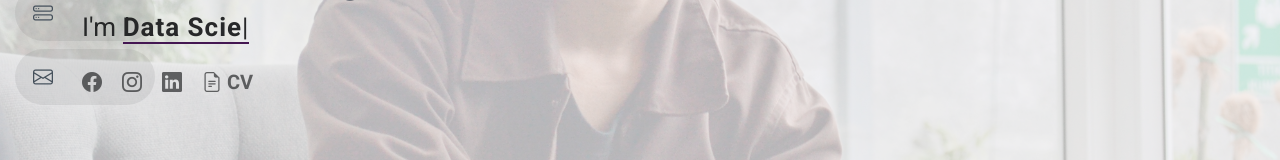
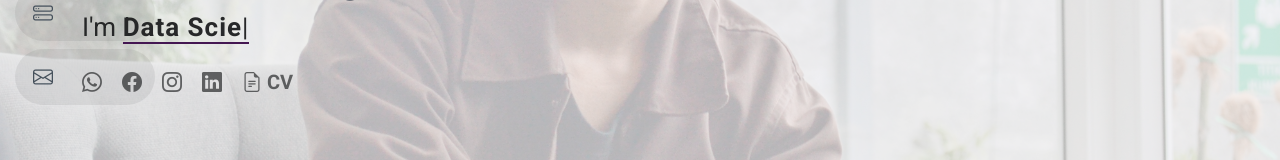
Before and after one commit to asryekaprtm/portofolio-asry, a React (Vite) app: page / in a window 1280 px wide. Shown: the part 469-629 px from the top of the page. Built offline with nearby package versions, Linux system fonts and the light colour scheme.

Commit message:
Header.jsx

```diff
--- a/src/component/Header.jsx
+++ b/src/component/Header.jsx
@@ -50,6 +50,9 @@ const Header = () => {
               </p>
               <div className="social-links">
                 <a href="https://www.facebook.com/AsryEkaPratama">
+                  <i className="bi bi-whatsapp"></i>
+                </a>
+                <a href="https://www.facebook.com/AsryEkaPratama">
                   <i className="bi bi-facebook"></i>
                 </a>
                 <a href="https://www.instagram.com/asry.ekaprtm">
```
